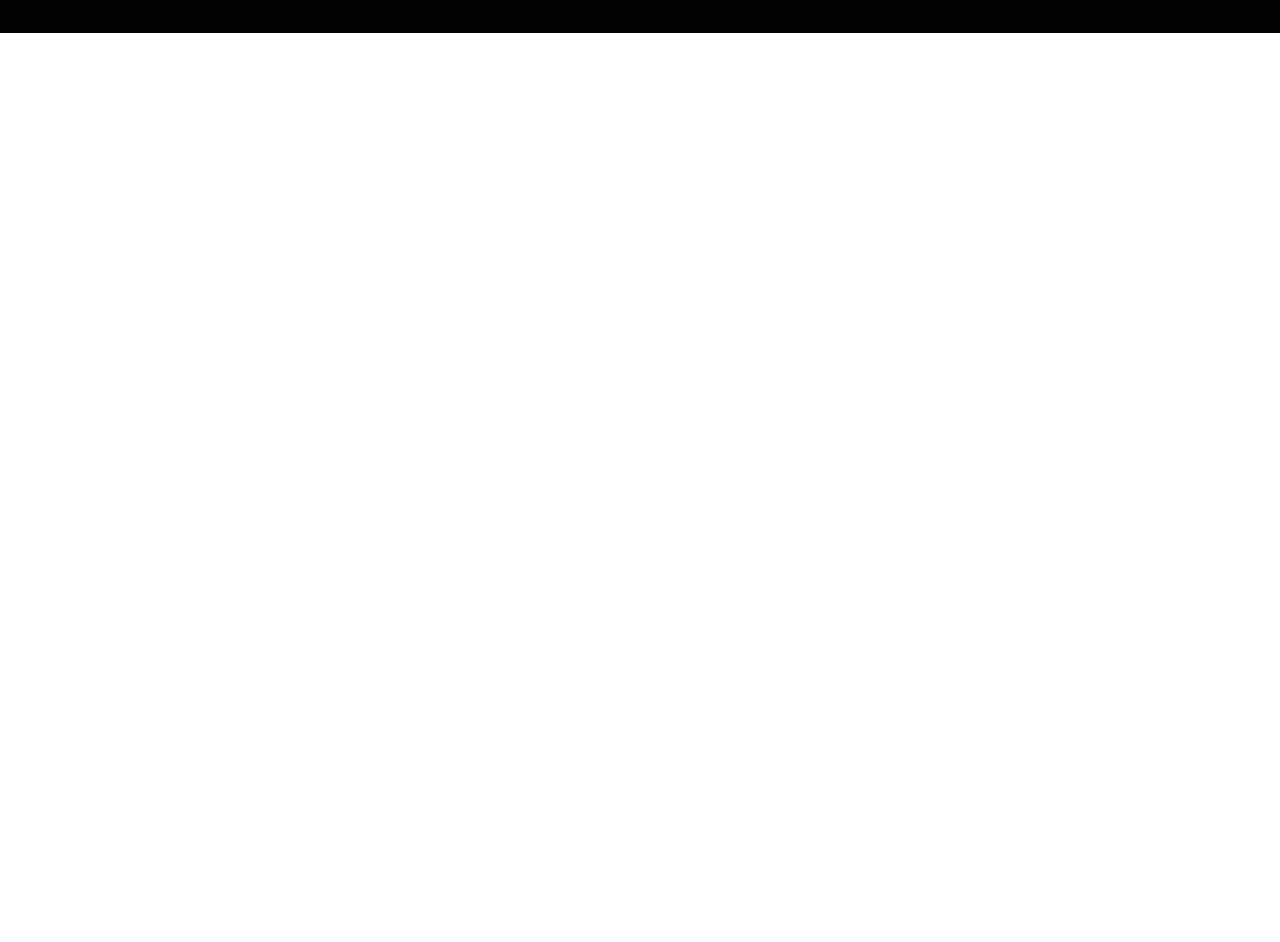
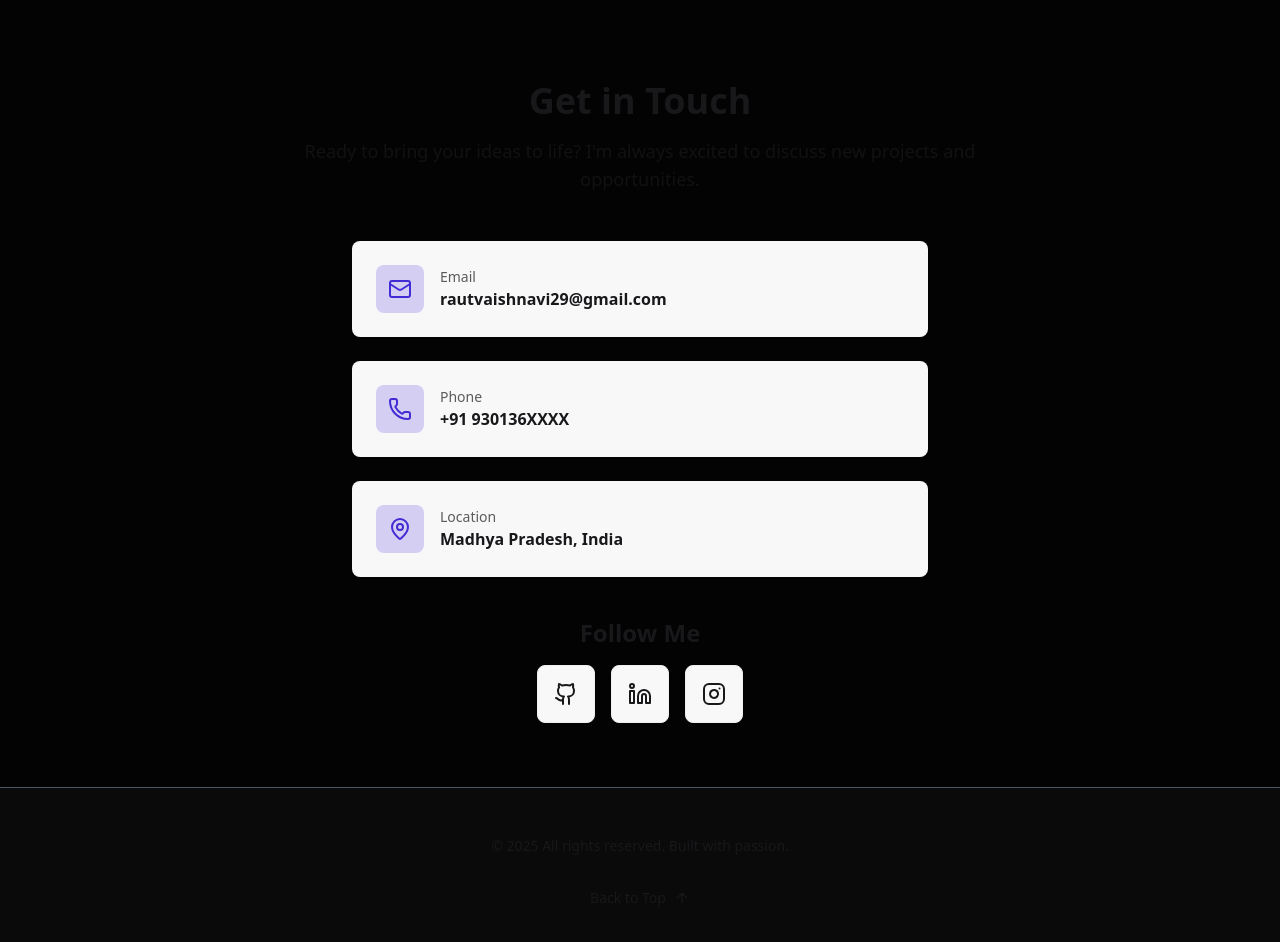
Before and after one commit to vaishnavi-ra-ut/Portfolio, a React (Vite) app: page / in a window 1280 px wide. Shown: the part 1480-2422 px from the top of the page. Before the commit the page ends 1513 px from the top, so only its background shows below. Built offline with nearby package versions, Linux system fonts and the light colour scheme.

Commit message:
Added Contact, footer and image

```diff
--- a/src/App.jsx
+++ b/src/App.jsx
@@ -2,6 +2,8 @@ import Navbar from './components/Navbar'
 import Hero from './components/Hero'
 import HeroFallback from './components/HeroFallback';
 import About from './components/About';
+import Contact from './components/Contact'
+import Footer from './components/Footer';
 
 function App() {
   return (
@@ -10,6 +12,8 @@ function App() {
       <Hero/>
       <HeroFallback/>
       <About/>
+      <Contact/>
+      <Footer/>
     </>
   )
 }
--- a/src/components/About.jsx
+++ b/src/components/About.jsx
@@ -4,49 +4,12 @@ import React from 'react'
 import { motion } from 'framer-motion'
 
 import {
-  Calendar,
   Download,
   MapPin,
-  Briefcase,
-  GraduationCap,
-  Award,
   User,
-  Code,
-  Heart
 } from 'lucide-react'
 
 const About = () => {
-  const timelineData = [
-    {
-      year: "2023",
-      title: "Senior Full Stack Developer",
-      company: "Tech Solutions Inc.",
-      description: "Leading development of scalable web applications",
-      icon: <Briefcase className="w-4 h-4" />
-    },
-    {
-      year: "2021",
-      title: "Full Stack Developer",
-      company: "Digital Innovations",
-      description: "Developed modern web solutions for enterprise clients",
-      icon: <Code className="w-4 h-4" />
-    },
-    {
-      year: "2020",
-      title: "Frontend Developer",
-      company: "Creative Studio",
-      description: "Specialized in responsive design and user interfaces",
-      icon: <User className="w-4 h-4" />
-    },
-    {
-      year: "2018",
-      title: "Computer Science Degree",
-      company: "University of Technology",
-      description: "Bachelor's degree with focus on web development",
-      icon: <GraduationCap className="w-4 h-4" />
-    }
-  ]
-
   const containerVariants = {
     hidden: { opacity: 0 },
     visible: {
@@ -99,14 +62,14 @@ const About = () => {
               </p>
 
               {/* Highlighted quote */}
-              <div className="relative">
-                <div className="absolute left-0 top-0 w-1 h-full bg-primary rounded-full" />
-                <div className="pl-6 py-2">
-                  <p className="text-xl font-medium text-foreground italic text-gray-200">
-                    "I believe in building with <span className="text-primary">passion</span> ,
-                    <span className="text-primary"> precision</span> , and keeping things simple yet impactful."
+<div className="relative flex">
+  <div className="w-1 bg-primary rounded-full mr-4" />
+  <p className="text-xl font-medium italic text-gray-200">
+    "I believe in building with <span className="text-primary">passion</span>,
+    <span className="text-primary"> precision</span>, and keeping things simple yet impactful."
   </p>
-                </div>
+
+
               </div>
 
               {/* Skills highlight */}
@@ -124,7 +87,7 @@ const About = () => {
           </motion.div>
 
           {/* Left Column - Photo and Visual Elements (moved to right) */}
-          <motion.div variants={itemVariants} className="space-y-8">
+          <motion.div variants={itemVariants} className="space-y-8 hidden sm:block">
             {/* Photo with geometric border and animations */}
             <div className="relative">
               <div className="relative group ">
@@ -135,9 +98,13 @@ const About = () => {
                 {/* Photo placeholder with border treatment */}
                 <div className="relative bg-transparent rounded-2xl mt-3 p-4 border border-border group-hover:border-primary/40 transition-colors duration-300 w-[400px] mx-auto ">
                   <div className="aspect-square bg-gradient-to-br from-muted to-gray-600 rounded-xl flex items-center justify-center relative overflow-hidden">
-                    <User className="w-16 h-16 text-muted-foreground text-gray-400" />
+  <img
+    src="https://i.postimg.cc/wvrXHpJc/4.jpg"
+    alt="Profile"
+    className="w-full h-full object-cover rounded-xl opacity-70 transition duration-300 ease-in-out"
+  />
 
-                    {/* Animated overlay */}
+  {/* Optional: Animated overlay */}
   <div className="absolute inset-0 bg-gradient-to-t from-primary/10 to-transparent opacity-0 group-hover:opacity-100 transition-opacity duration-300" />
 
   {/* Geometric corner decorations */}
@@ -146,6 +113,7 @@ const About = () => {
   <div className="absolute bottom-2 left-2 w-4 h-4 border-l-2 border-b-2 border-primary opacity-50" />
   <div className="absolute bottom-2 right-2 w-4 h-4 border-r-2 border-b-2 border-primary opacity-50" />
 </div>
+
                 </div>
               </div>
             </div>
--- /dev/null
+++ b/src/components/Contact.jsx
@@ -0,0 +1,113 @@
+"use client"
+
+import { motion } from "framer-motion"
+import { Mail, Phone, MapPin, Github, Linkedin, Instagram } from "lucide-react"
+
+const contactInfo = [
+  {
+    icon: Mail,
+    label: "Email",
+    value: "rautvaishnavi29@gmail.com",
+    link: "mailto:rautvaishnavi29@gmail.com"
+  },
+  {
+    icon: Phone,
+    label: "Phone",
+    value: "+91 930136XXXX"
+  },
+  {
+    icon: MapPin,
+    label: "Location",
+    value: "Madhya Pradesh, India",
+    link: "https://maps.app.goo.gl/7yRFawbnQ4j69hz28"
+  }
+]
+
+const socialLinks = [
+  {
+    icon: Github,
+    label: "GitHub",
+    link: "https://github.com/vaishnavi-ra-ut",
+    color: "hover:text-gray-300 hover:border-gray-300"
+  },
+  {
+    icon: Linkedin,
+    label: "LinkedIn",
+    link: "https://www.linkedin.com/in/vaishnavi-raut-39b0902b9?utm_source=share&utm_campaign=share_via&utm_content=profile&utm_medium=android_app",
+    color: "hover:text-blue-400 hover:border-blue-400"
+  },
+  {
+    icon: Instagram,
+    label: "Instagram",
+    link: "https://www.instagram.com/vaishnavii_rautt?igsh=MTVrdmo2ZTZvcmplOQ==",
+    color: "hover:text-pink-400 hover:border-pink-400"
+  }
+]
+
+export default function Contact() {
+  return (
+    <section id="contact" className="bg-[#030303] relative overflow-hidden flex justify-center">
+      <div className="max-w-4xl mx-auto px-4 py-16 w-full">
+        {/* Heading */}
+        <motion.div
+          initial={{ opacity: 0, y: 20 }}
+          whileInView={{ opacity: 1, y: 0 }}
+          transition={{ duration: 0.6 }}
+          viewport={{ once: true }}
+          className="text-center mb-12"
+        >
+          <h2 className="text-3xl md:text-4xl font-bold mb-4 text-foreground">Get in Touch</h2>
+          <p className="text-lg text-base-content/70 max-w-2xl mx-auto">
+            Ready to bring your ideas to life? I'm always excited to discuss new projects and opportunities.
+          </p>
+        </motion.div>
+
+        {/* Content Column (centered on large screens, stacked on small) */}
+        <motion.div
+          initial={{ opacity: 0, y: 20 }}
+          whileInView={{ opacity: 1, y: 0 }}
+          transition={{ duration: 0.6 }}
+          viewport={{ once: true }}
+          className="flex flex-col items-center space-y-10"
+        >
+          {/* Contact Info Cards */}
+          <div className="w-full max-w-xl space-y-6">
+            {contactInfo.map((item, index) => (
+              <a key={index} href={item.link || "#"} className="block w-full">
+                <div className="card bg-base-200 hover:shadow-lg transition duration-300 p-6 w-full">
+                  <div className="flex items-center gap-4">
+                    <div className="p-3 bg-primary/20 rounded-lg">
+                      <item.icon className="w-6 h-6 text-primary" />
+                    </div>
+                    <div>
+                      <p className="text-sm text-base-content/70 font-medium">{item.label}</p>
+                      <p className="text-base-content font-semibold">{item.value}</p>
+                    </div>
+                  </div>
+                </div>
+              </a>
+            ))}
+          </div>
+
+          {/* Follow Me Section */}
+          <div className="space-y-4 w-full">
+            <h3 className="text-2xl font-bold text-center text-foreground">Follow Me</h3>
+            <div className="flex justify-center flex-wrap gap-4">
+              {socialLinks.map((social, index) => (
+                <a
+                  key={index}
+                  href={social.link}
+                  target="_blank"
+                  rel="noopener noreferrer"
+                  className={`p-4 bg-base-200 border border-base-300 rounded-lg transition ${social.color}`}
+                >
+                  <social.icon className="w-6 h-6" />
+                </a>
+              ))}
+            </div>
+          </div>
+        </motion.div>
+      </div>
+    </section>
+  )
+}
--- /dev/null
+++ b/src/components/Footer.jsx
@@ -0,0 +1,69 @@
+"use client"
+
+import { ArrowUp, Github, Linkedin, Twitter, Mail } from 'lucide-react'
+import { motion } from 'framer-motion'
+
+export default function Footer() {
+  const scrollToTop = () => {
+    window.scrollTo({
+      top: 0,
+      behavior: 'smooth'
+    })
+  }
+
+  const socialLinks = [
+    {
+      name: 'Github',
+      href: 'https://github.com',
+      icon: Github
+    },
+    {
+      name: 'LinkedIn',
+      href: 'https://linkedin.com',
+      icon: Linkedin
+    },
+    {
+      name: 'Twitter',
+      href: 'https://twitter.com',
+      icon: Twitter
+    },
+    {
+      name: 'Email',
+      href: 'mailto:hello@example.com',
+      icon: Mail
+    }
+  ]
+
+  return (
+    <footer className="bg-[#0a0a0a] border-t border-gray-600">
+      <div className="max-w-4xl mx-auto px-6 py-12">
+        <div className="flex flex-col items-center space-y-8">
+
+          {/* Copyright */}
+          <motion.p
+            className="text-muted-foreground text-sm text-center"
+            initial={{ opacity: 0 }}
+            animate={{ opacity: 1 }}
+            transition={{ delay: 0.5 }}
+          >
+            © {new Date().getFullYear()} All rights reserved. Built with passion.
+          </motion.p>
+
+          {/* Back to Top Button */}
+          <motion.button
+            onClick={scrollToTop}
+            className="flex items-center space-x-2 text-sm text-muted-foreground hover:text-primary transition-colors duration-200 group"
+            initial={{ opacity: 0, y: 20 }}
+            animate={{ opacity: 1, y: 0 }}
+            transition={{ delay: 0.7 }}
+            whileHover={{ scale: 1.05 }}
+            whileTap={{ scale: 0.95 }}
+          >
+            <span>Back to Top</span>
+            <ArrowUp className="h-4 w-4 group-hover:translate-y-[-2px] transition-transform duration-200" />
+          </motion.button>
+        </div>
+      </div>
+    </footer>
+  )
+}
--- a/src/components/HeroFallback.jsx
+++ b/src/components/HeroFallback.jsx
@@ -82,8 +82,8 @@ export default function HeroSection() {
                 className="space-y-5"
               >
                 <h1 className="text-primary text-3xl font-bold block md:hidden">
-  Hi, I am
-</h1>
+                         Hi, I am
+                </h1>
 
                 <h1 className="text-4xl  md:text-6xl lg:text-7xl font-bold text-foreground leading-tight">
                   Vaishnavi{" "}
@@ -236,36 +236,12 @@ export default function HeroSection() {
       </div>
 
       {/* Scroll Indicator */}
-      <motion.div
-        initial={{ opacity: 0 }}
-        animate={{ opacity: 1 }}
-        transition={{ duration: 0.8, delay: 1.2 }}
-        className="absolute bottom-3 left-1/2 transform -translate-x-1/2"
-      >
-        <motion.div
-          className="w-6 h-10 border-2 border-primary/50 rounded-full flex justify-center"
-          animate={{
-            y: [0, 10, 0],
-          }}
-          transition={{
-            duration: 2,
-            repeat: Infinity,
-            ease: "easeInOut"
-          }}
-        >
-          <motion.div
-            className="w-1 h-3 bg-primary rounded-full mt-2"
-            animate={{
-              height: [12, 6, 12],
-            }}
-            transition={{
-              duration: 2,
-              repeat: Infinity,
-              ease: "easeInOut"
-            }}
-          />
-        </motion.div>
-      </motion.div>
+      {/* Scroll Arrow */}
+      <a href="#about">
+        <div className="absolute bottom-6 left-1/2 transform -translate-x-1/2 text-primary text-3xl animate-bounce z-10">
+          ↓
+        </div>
+      </a>
     </section>
   )
 }
```
Lines whose indentation alone changed are shown as unchanged.
